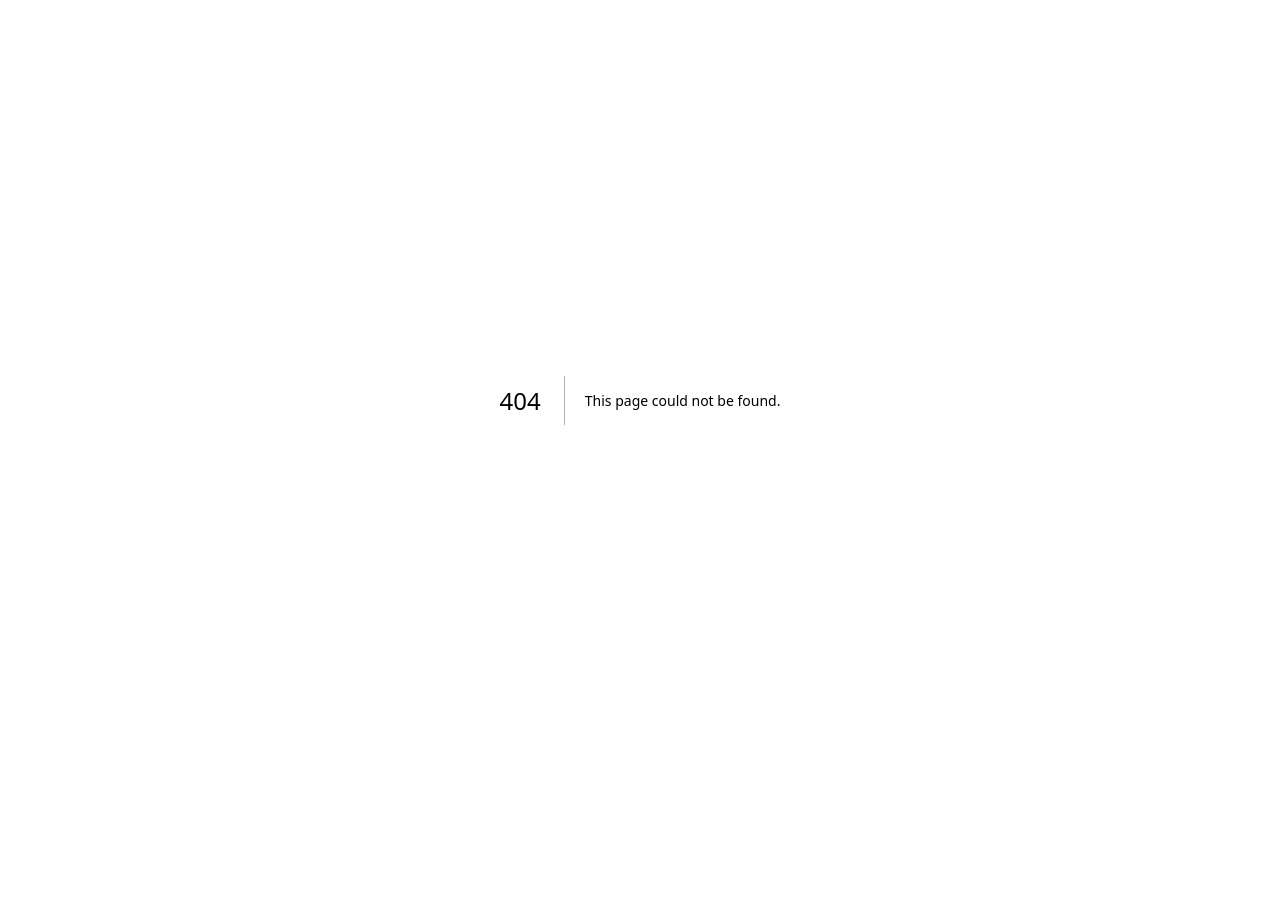
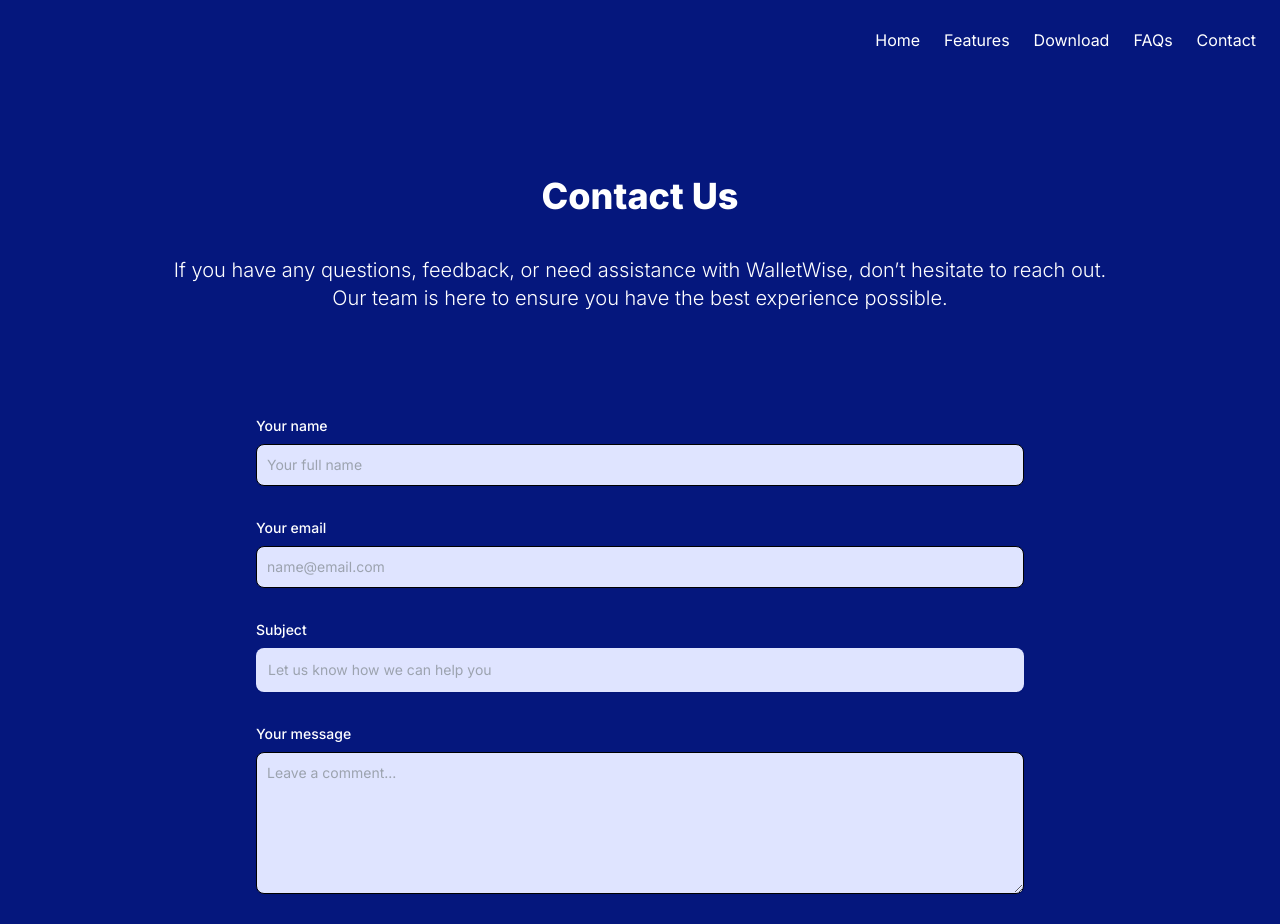
Before and after one commit to nicolaszwier/wallet-wise-landing, a Next.js app: page /contact in a window 1280 px wide. Before the commit this address had no page. Shown: the top 924 px of the page. Before the commit the page ends 800 px from the top, so only its background shows below. Built offline with nearby package versions, Linux system fonts and the light colour scheme.

Commit message:
feat: added contact page

```diff
--- /dev/null
+++ b/src/app/contact/page.tsx
@@ -0,0 +1,43 @@
+import Footer from "@/components/footer";
+import Header from "@/components/header";
+
+export default function Contact() {
+  return (
+    <main className="flex md:min-h-screen flex-col items-center m-auto justify-between">
+      <Header />
+      <div className="max-w-7xl flex w-full p-3 lg:p-6 pt-8 gap-8">
+        <div className="w-full flex bg-blue-500 justify-center items-center flex-col p-6 pt-8 pb-14 gap-10">
+          <h1 className="max-w-7xl font-extrabold text-center text-4xl md:mt-10">Contact Us</h1>
+          {/* <h2 className="max-w-7xl text-center text-xl">We’re Here to Help</h2> */}
+          <p className="mb-8 lg:mb-16 font-light text-center text-gray-500 dark:text-gray-400 sm:text-xl">
+            If you have any questions, feedback, or need assistance with WalletWise, don’t hesitate to reach out. <br />
+            Our team is here to ensure you have the best experience possible.
+          </p>
+
+          <section className="w-full max-w-screen-md">
+              <form action="#" className="space-y-8">
+                  <div>
+                    <label htmlFor="name" className="block mb-2 text-sm font-medium">Your name</label>
+                    <input type="text" id="name" className="shadow-sm bg-gray-50 border  bg-blue-100 text-black text-sm rounded-lg block w-full p-2.5" placeholder="Your full name" required />
+                  </div>
+                  <div>
+                    <label htmlFor="email" className="block mb-2 text-sm font-medium">Your email</label>
+                    <input type="email" id="email" className="shadow-sm bg-gray-50 border  bg-blue-100 text-black text-sm rounded-lg block w-full p-2.5" placeholder="name@email.com" required />
+                  </div>
+                  <div>
+                    <label htmlFor="subject" className="block mb-2 text-sm font-medium">Subject</label>
+                    <input type="text" id="subject" className="block p-3 w-full text-sm text-black bg-blue-100 rounded-lg  shadow-sm focus:ring-primary-500 focus:border-primary-500" placeholder="Let us know how we can help you" required />
+                  </div>
+                  <div className="sm:col-span-2">
+                    <label htmlFor="message" className="block mb-2 text-sm font-medium text-gray-900">Your message</label>
+                    <textarea id="message" rows={6} className="block p-2.5 w-full text-sm text-black  bg-blue-100 rounded-lg shadow-sm border border-gray-300 focus:ring-primary-500 focus:border-primary-500" placeholder="Leave a comment..."></textarea>
+                  </div>
+                  <button type="submit" className="py-3 px-5 text-sm font-medium text-center text-black rounded-lg bg-yellow w-full lg:w-fit float-end hover:bg-primary-800 focus:ring-4 focus:outline-none focus:ring-primary-300">Send message</button>
+              </form>
+          </section>
+        </div>
+      </div>
+      <Footer />
+    </main>
+  )
+}
```
